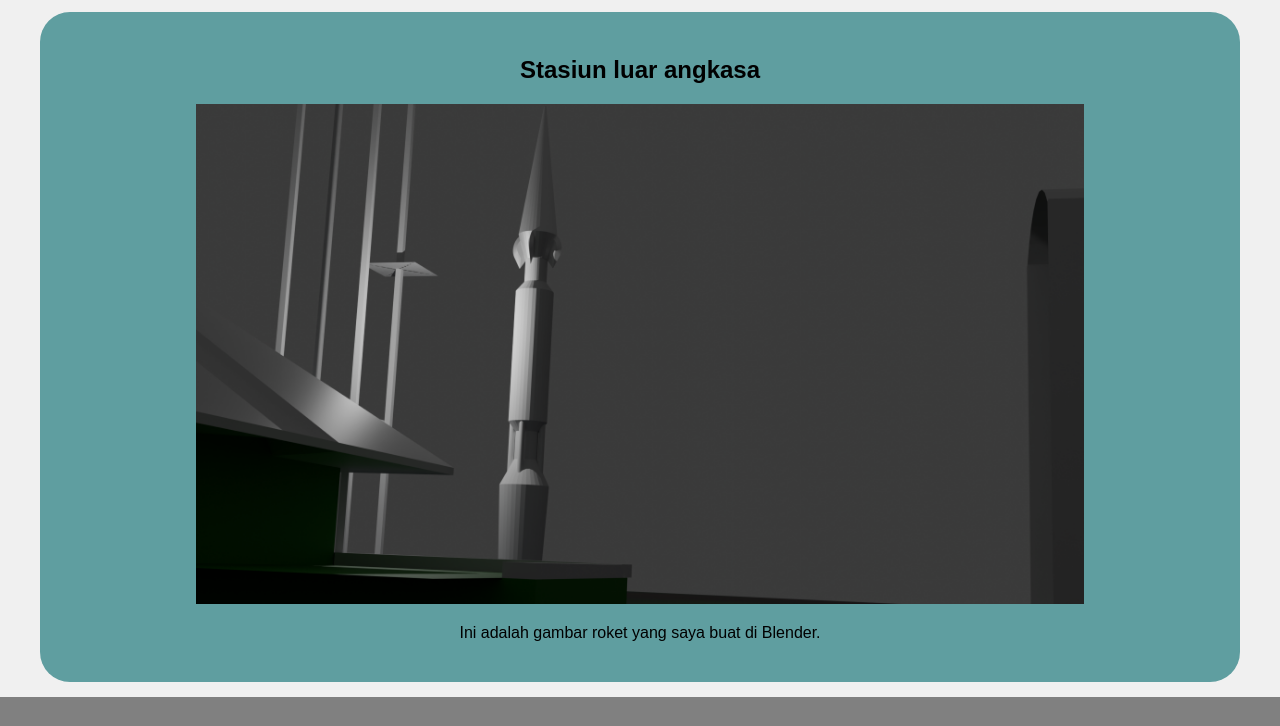
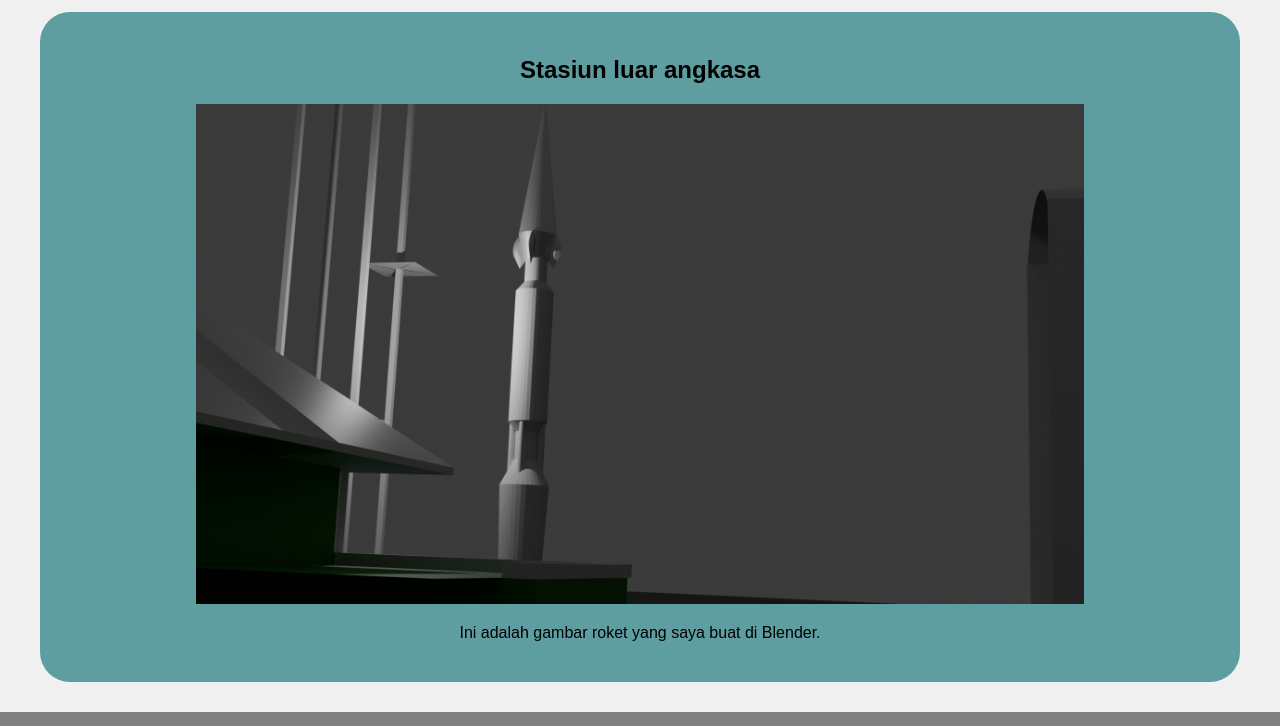
Before and after one commit to gobal1/karya-gambar, a plain HTML site: page index.html in a window 1280 px wide. Shown: the part 131-857 px from the top of the page. Drawn offline with Linux system fonts and the light colour scheme.

Commit message:
Update index.html

```diff
--- a/index.html
+++ b/index.html
@@ -69,9 +69,8 @@
     #sol, #post {
       text-align: center;
       background: grey;
-      height: 24px;
       padding: 12px;
-      margin-bottom: 30px;
+      margin-top: 30px;
     }
 
     .slider-container {
```
